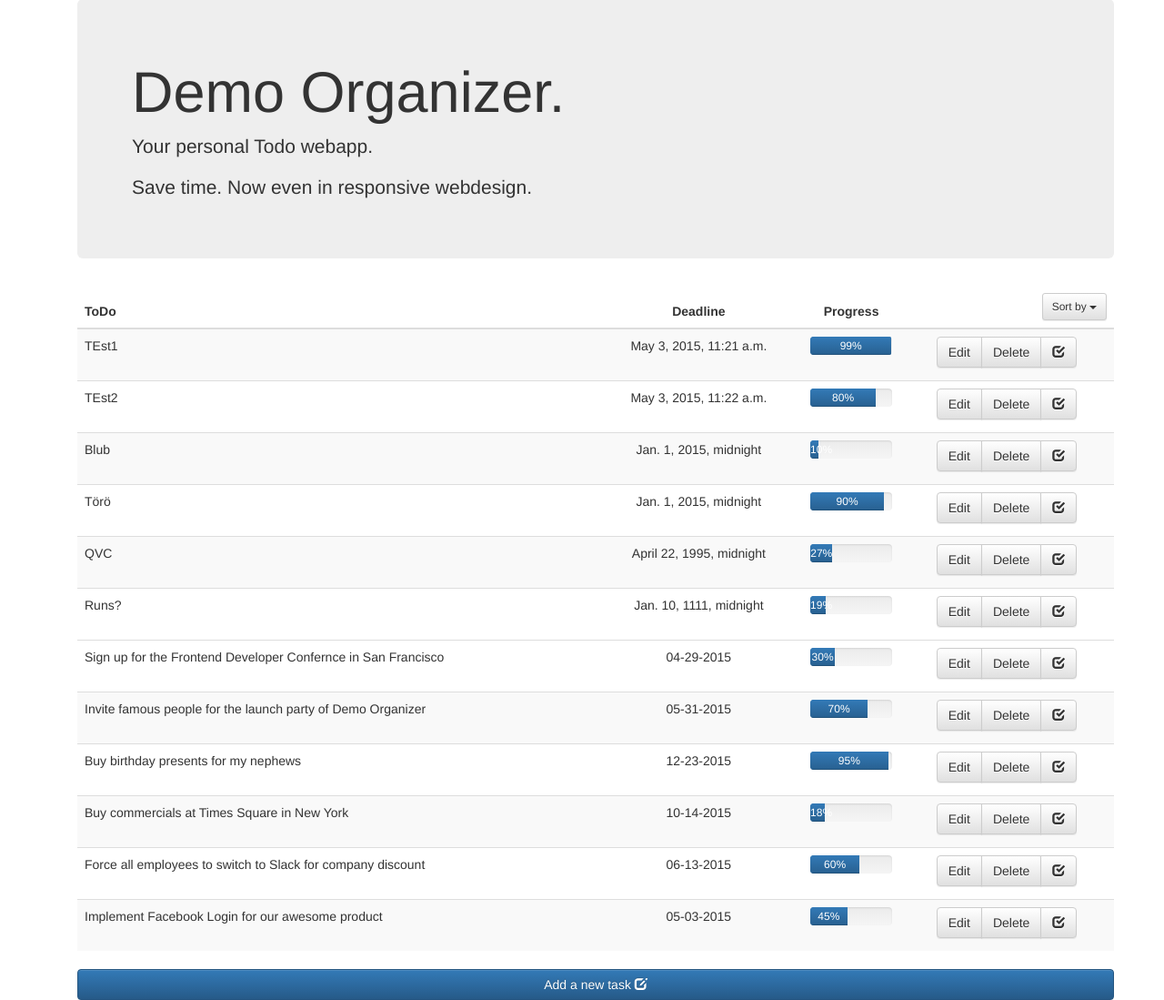
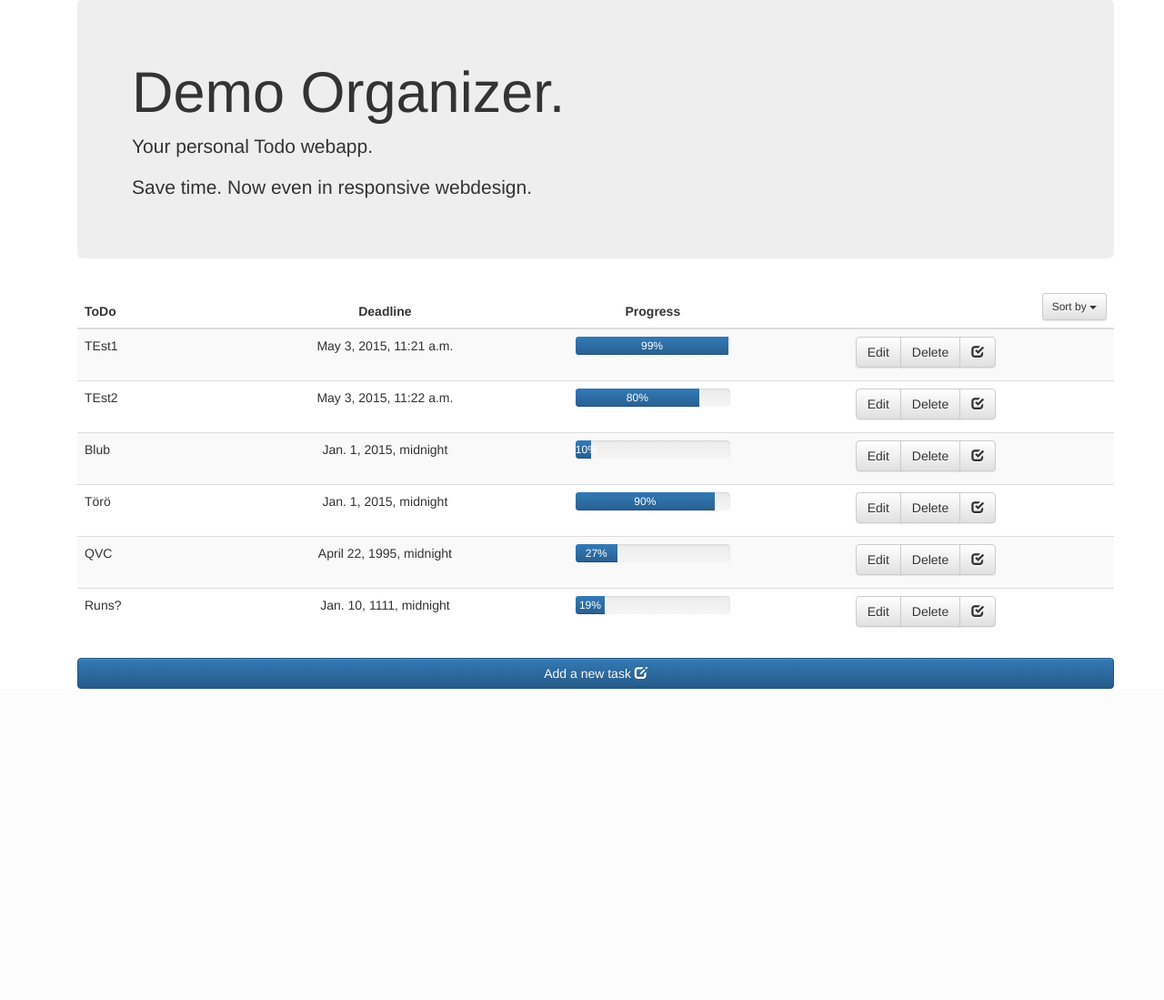
Before and after one commit to patreu22/todotracker, a Django app: page / in a window 1280 px wide. Shown: the part 73-1172 px from the top of the page at 91% size. After the commit the page ends 830 px from the top, so only its background shows below. Run offline with Django 3.2, Linux system fonts and the light colour scheme; data comes from the database, SQL or seed files in the repository; both versions use the stored data as it was after the commit; some libraries are stand-ins or nearby versions.

Commit message:
Add funktioniert nun

```diff
--- a/todolist/templates/index.html
+++ b/todolist/templates/index.html
@@ -70,121 +70,13 @@
               </td>
               <td >
                 <div class="btn-group">
-                  <a href="demoEdit.html" role="button" class="btn btn-default">Edit</a>
+                  <a href="/" role="button" class="btn btn-default">Edit</a>
                   <button class="btn btn-default">Delete</button>
                   <button class="btn btn-default" data-toggle="tooltip" title="Done?" data-placement="right"><span class="glyphicon glyphicon-check"></button>
                 </div>
               </td>
           {% endfor %}
-          <tr></tr>
-              <tr>
-              <td class="text-left">Sign up for the Frontend Developer Confernce in San Francisco</td>
-              <td>04-29-2015</td>
-              <td>
-                <div class="progress">
-                  <div class="progress-bar" role="progressbar" aria-valuenow="30" aria-valuemin="0" aria-valuemax="100" style="width:30%">
-                    30%
-                  </div>
-                </div>
-              </td>
-              <td >
-                <div class="btn-group">
-                  <a href="demoEdit.html" role="button" class="btn btn-default">Edit</a>
-                  <button class="btn btn-default">Delete</button>
-                  <button class="btn btn-default" data-toggle="tooltip" title="Done?" data-placement="right"><span class="glyphicon glyphicon-check"></button>
-                </div>
-              </td>
-            </tr>
-            <tr>
-              <td class="text-left">Invite famous people for the launch party of Demo Organizer</td>
-              <td>05-31-2015</td>
-              <td>
-                <div class="progress">
-                  <div class="progress-bar" role="progressbar" aria-valuenow="70" aria-valuemin="0" aria-valuemax="100" style="width:70%">
-                    70%
-                   </div>
-                </div>
-              </td>
-            <td>
-              <div class="btn-group">
-                <button class="btn btn-default">Edit</button>
-                <button class="btn btn-default">Delete</button>
-                <button class="btn btn-default" data-toggle="tooltip" title="Done?" data-placement="right"><span class="glyphicon glyphicon-check"></button>
-              </div>
-            </td>
-            </tr>
-            <tr>
-              <td class="text-left">Buy birthday presents for my nephews</td>
-              <td>12-23-2015</td>
-              <td>
-                <div class="progress">
-                  <div class="progress-bar" role="progressbar" aria-valuenow="95" aria-valuemin="0" aria-valuemax="100" style="width:95%">
-                    95%
-                  </div>
-                </div>
-              </td>
-              <td>
-                <div class="btn-group">
-                  <button class="btn btn-default">Edit</button>
-                  <button class="btn btn-default">Delete</button>
-                  <button class="btn btn-default" data-toggle="tooltip" title="Done?" data-placement="right"><span class="glyphicon glyphicon-check"></button>
-                </div>
-              </td>
-            </tr>
-              <tr>
-              <td class="text-left">Buy commercials at Times Square in New York</td>
-              <td>10-14-2015</td>
-              <td>
-                <div class="progress">
-                  <div class="progress-bar" role="progressbar" aria-valuenow="18" aria-valuemin="0" aria-valuemax="100" style="width:18%">
-                    18%
-                  </div>
-                </div>
-              </td>
-              <td >
-                <div class="btn-group">
-                  <button class="btn btn-default">Edit</button>
-                  <button class="btn btn-default">Delete</button>
-                  <button class="btn btn-default" data-toggle="tooltip" title="Done?" data-placement="right"><span class="glyphicon glyphicon-check"></button>
-                </div>
-              </td>
-            </tr>
-            <tr>
-              <td class="text-left">Force all employees to switch to Slack for company discount</td>
-              <td>06-13-2015</td>
-              <td>
-                <div class="progress">
-                  <div class="progress-bar" role="progressbar" aria-valuenow="60" aria-valuemin="0" aria-valuemax="100" style="width:60%">
-                    60%
-                   </div>
-                </div>
-              </td>
-              <td>
-              <div class="btn-group">
-                <button class="btn btn-default">Edit</button>
-                <button class="btn btn-default">Delete</button>
-                <button class="btn btn-default" data-toggle="tooltip" title="Done?" data-placement="right"><span class="glyphicon glyphicon-check"></button>
-              </div>
-            </td>
-            </tr>
-            <tr>
-              <td class="text-left">Implement Facebook Login for our awesome product</td>
-              <td>05-03-2015</td>
-              <td>
-                <div class="progress">
-                  <div class="progress-bar" role="progressbar" aria-valuenow="45" aria-valuemin="0" aria-valuemax="100" style="width:45%">
-                    45%
-                  </div>
-                </div>
-              </td>
-              <td>
-                <div class="btn-group">
-                  <button class="btn btn-default">Edit</button>
-                  <button class="btn btn-default">Delete</button>
-                  <button class="btn btn-default" data-toggle="tooltip" title="Done?" data-placement="right"><span class="glyphicon glyphicon-check"></button>
-                </div>
-              </td>
-            </tr>
+
 
           <!--Script for auto-generated todos-->
           <!--
--- a/todolist/views.py
+++ b/todolist/views.py
@@ -1,7 +1,7 @@
 from django.shortcuts import render
 from django.http import HttpResponse
 from django.views import generic
-from django.views.generic import TemplateView, ListView, CreateView
+from django.views.generic import TemplateView, ListView, CreateView, UpdateView
 from todolist.models import Todo
 
 # Create your views here.
```
Also changed, not shown: todolist/templates/add.html (+3 -15 lines), todolist/templates/edit.html (added, +73 -0 lines), db.sqlite3, 2 other files.
